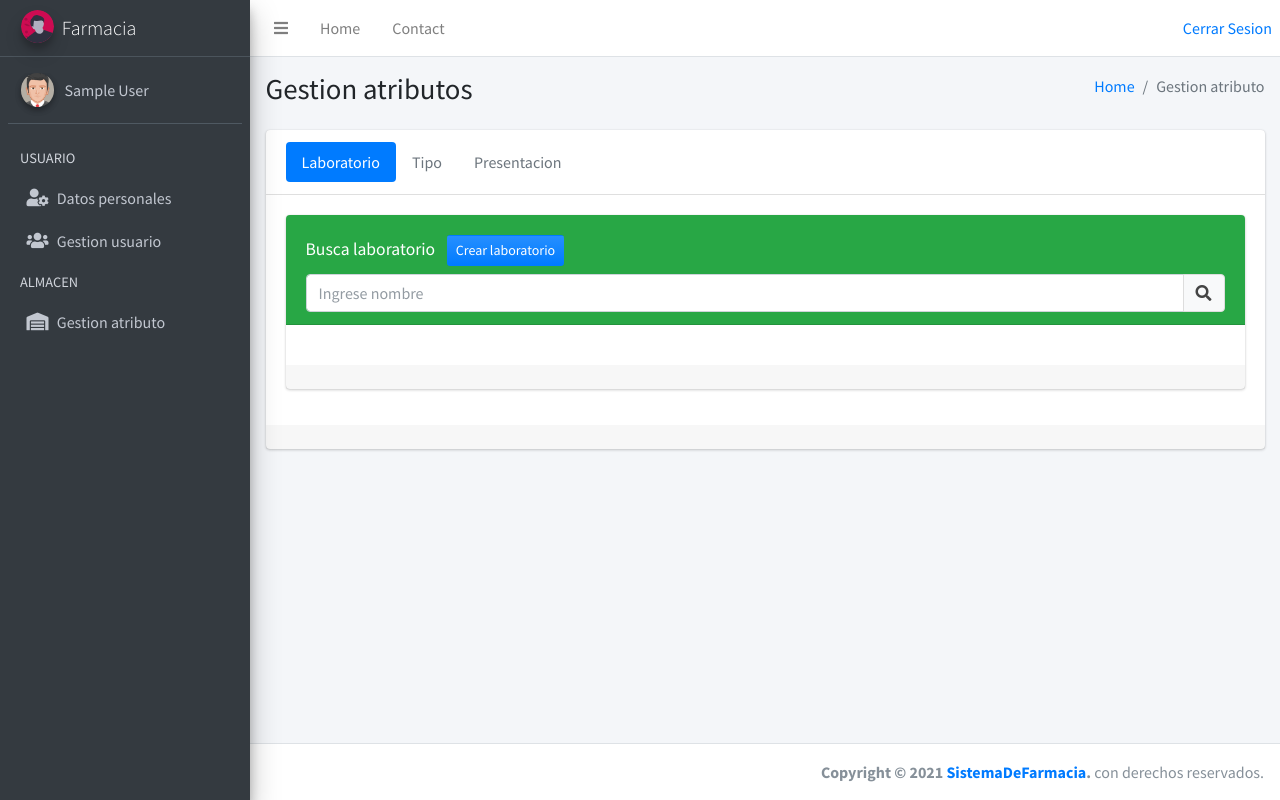
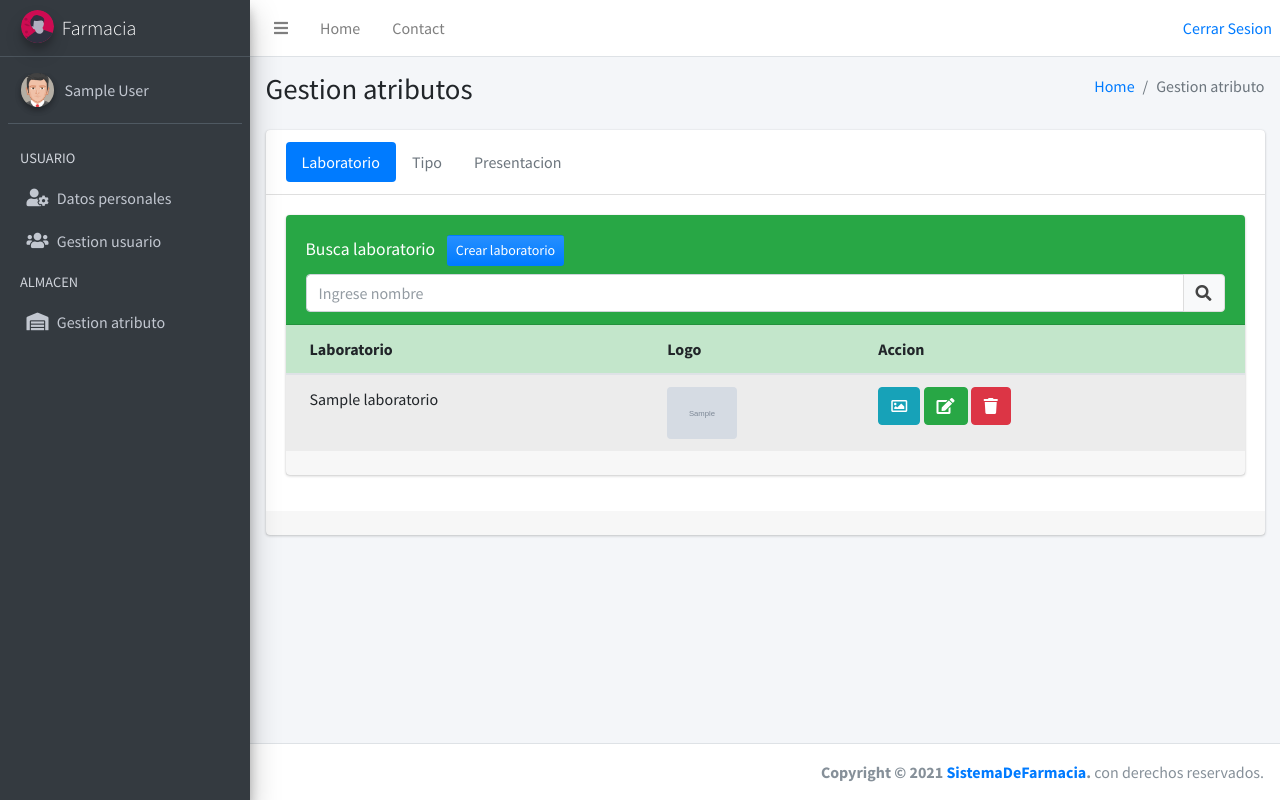
Before and after one commit to jhona-tam/Farmacia, a PHP site: page /vista/adm_atributo.php in a window 1280 px wide. Run offline with PHP 8.4, Linux system fonts and the light colour scheme; the visitor is signed in with stand-in values (Sample User, id 1); tables that the repository leaves empty or names only in its code hold one stand-in row (values such as "Sample post"); grey boxes marked "Sample" are stand-in pictures; some libraries are stand-ins or nearby versions.

Commit message:
Hice botones de cambiar logo, editar y eliminar tambien hice vista de que muestra los laboratorios #5

```diff
--- a/js/Laboratorio.js
+++ b/js/Laboratorio.js
@@ -26,7 +26,30 @@ $(document).ready(function(){
     function buscar_lab(consulta){
         funcion='buscar';
         $.post('../controlador/LaboratorioController.php',{consulta,funcion},(response)=>{
-            console.log(response);
+            const laboratorios = JSON.parse(response);
+            let template='';
+            laboratorios.forEach(laboratorio => {
+                template+=`
+                    <tr labId="${laboratorio.id}">
+                        <td>${laboratorio.nombre}</td>
+                        <td>
+                            <img src="${laboratorio.avatar}" class="img-fluid rounded" width="70" heigth="70">
+                        </td>
+                        <td>
+                            <button class="avatar btn btn-info" title="Cambiar logo de laboratorio">
+                                <i class="far fa-image"></i>
+                            </button>
+                            <button class="editar btn btn-success" title="Editar nombre de laboratorio">
+                                <i class="fas fa-edit"></i>
+                            </button>
+                            <button class="borrar btn btn-danger" title="Borrar laboratorio">
+                                <i class="fas fa-trash"></i>
+                            </button>
+                        </td>
+                    </tr>
+                `;
+            });
+            $('#laboratorios').html(template);
         })
     }
     $(document).on('keyup','#buscar-laboratorio',function(){
--- a/vista/adm_atributo.php
+++ b/vista/adm_atributo.php
@@ -151,8 +151,23 @@ include_once 'layouts/nav.php'
                                                 </div>
                                             </div>
                                         </div>
-                                        <div class="card-body"></div>
-                                        <div class="card-footer"></div>
+                                        <div class="card-body p-0">
+                                          <table class="table table-over text-nowrap">
+                                            <thead class="table-success">
+                                              <tr>
+                                                <th>Laboratorio</th>
+                                                <th>Logo</th>
+                                                <th>Accion</th>
+                                              </tr>
+                                            </thead>
+                                            <tbody class="table-active" id="laboratorios">
+
+                                            </tbody>
+                                          </table>
+                                        </div>
+                                        <div class="card-footer">
+
+                                        </div>
                                     </div>
                                 </div>
                                 <div class="tab-pane" id='tipo'>
```
